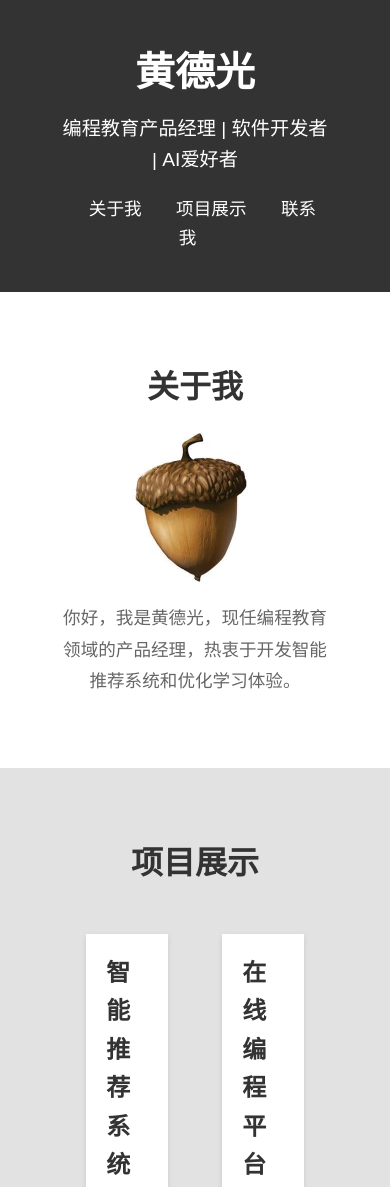
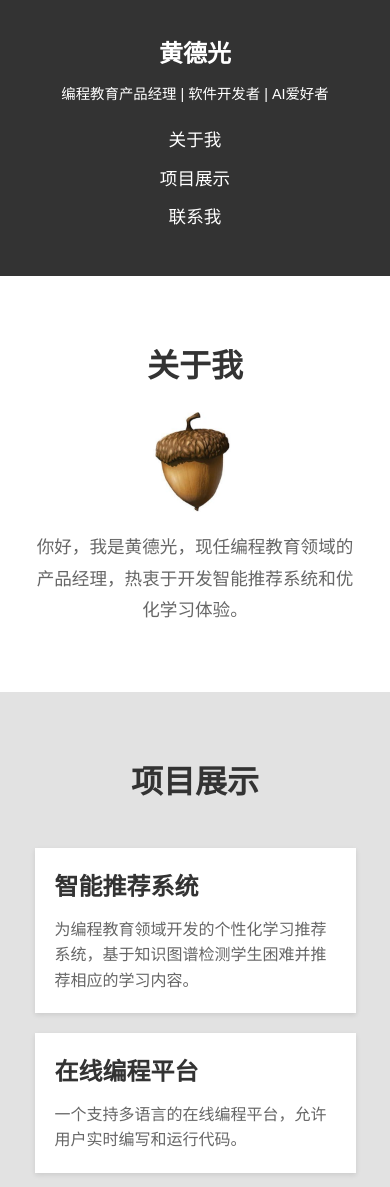
Before and after one commit to huangdeguang420/zhuye, a plain HTML site: page index.html in a window 390 px wide. Shown: the top 1187 px of the page. Drawn offline with Linux system fonts and the light colour scheme.

Commit message:
Update style.css

```diff
--- a/css/style.css
+++ b/css/style.css
@@ -141,4 +141,56 @@ nav ul li a:hover {
 }
 
 .social-links {
-    list-style: none
+    list-style: none;
+    padding: 0;
+}
+
+/* 移动端适配 */
+@media (max-width: 768px) {
+    .container {
+        width: 90%;
+        padding: 15px;
+    }
+
+    header h1 {
+        font-size: 2rem;
+    }
+
+    header p {
+        font-size: 1rem;
+    }
+
+    nav ul li {
+        display: block;
+        margin: 10px 0;
+    }
+
+    .project-item {
+        width: 45%;
+    }
+
+    .avatar {
+        width: 120px;
+        height: 120px;
+    }
+}
+
+@media (max-width: 480px) {
+    header h1 {
+        font-size: 1.5rem;
+    }
+
+    header p {
+        font-size: 0.9rem;
+    }
+
+    .project-item {
+        width: 100%;
+        margin: 10px 0;
+    }
+
+    .avatar {
+        width: 100px;
+        height: 100px;
+    }
+}
```
